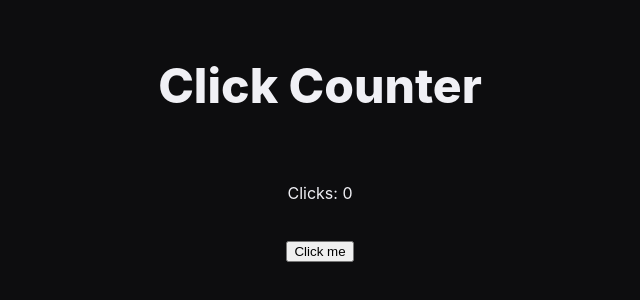
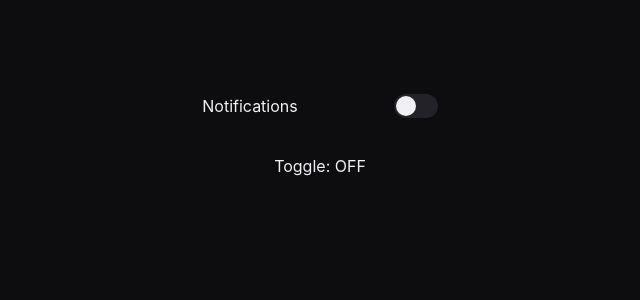
Before and after one commit to ElBarBary01/Crowdly, a Next.js app in the folder client/: page /test in a window 1280 px wide. Shown: the part 264-564 px from the top of the page, without its empty margins (320-960 px from the left). Built offline with nearby package versions, Linux system fonts and the light colour scheme.

Commit message:
feat(ToggleSwitch): Updated state handling

```diff
--- a/client/app/components/ui/ToggleSwitch/ToggleSwitch.tsx
+++ b/client/app/components/ui/ToggleSwitch/ToggleSwitch.tsx
@@ -1,25 +1,23 @@
 import "./ToggleSwitch.css";
-import { useState } from "react";
-
 type ToggleSwitchProps = {
   isOn?: boolean;
   label?: string;
+  onChange: (isOn: boolean) => void;
 };
-
 export default function ToggleSwitch({
   isOn = false,
   label,
+  onChange,
 }: ToggleSwitchProps) {
-  const [checked, setChecked] = useState(isOn);
-
   return (
     <div className="toggle-row">
       {label && <span className="toggle-label">{label}</span>}
+
       <label className="toggle-switch">
         <input
           type="checkbox"
-          checked={checked}
-          onChange={() => setChecked(!checked)}
+          checked={isOn}
+          onChange={(event) => onChange(event.target.checked)}
         />
         <span className="toggle-slider"></span>
       </label>
--- a/client/app/test/page.tsx
+++ b/client/app/test/page.tsx
@@ -2,17 +2,23 @@
 
 import "./styles.css";
 import { useState } from "react";
+import ToggleSwitch from "../components/ui/ToggleSwitch/ToggleSwitch";
 
 export default function TestPage() {
-  const [clicks, setClicks] = useState(0);
+  const [isToggleOn, setIsToggleOn] = useState(false);
+
+  const handleToggleChange = (isOn: boolean) => {
+    setIsToggleOn(isOn);
+  };
 
   return (
     <main className="container">
-      <h1>Click Counter</h1>
-      <p>Clicks: {clicks}</p>
-      <button type="button" onClick={() => setClicks((count) => count + 1)}>
-        Click me
-      </button>
+      <ToggleSwitch
+        label="Notifications"
+        isOn={isToggleOn}
+        onChange={handleToggleChange}
+      />
+      <p>Toggle: {isToggleOn ? "ON" : "OFF"}</p>
     </main>
   );
 }
```
